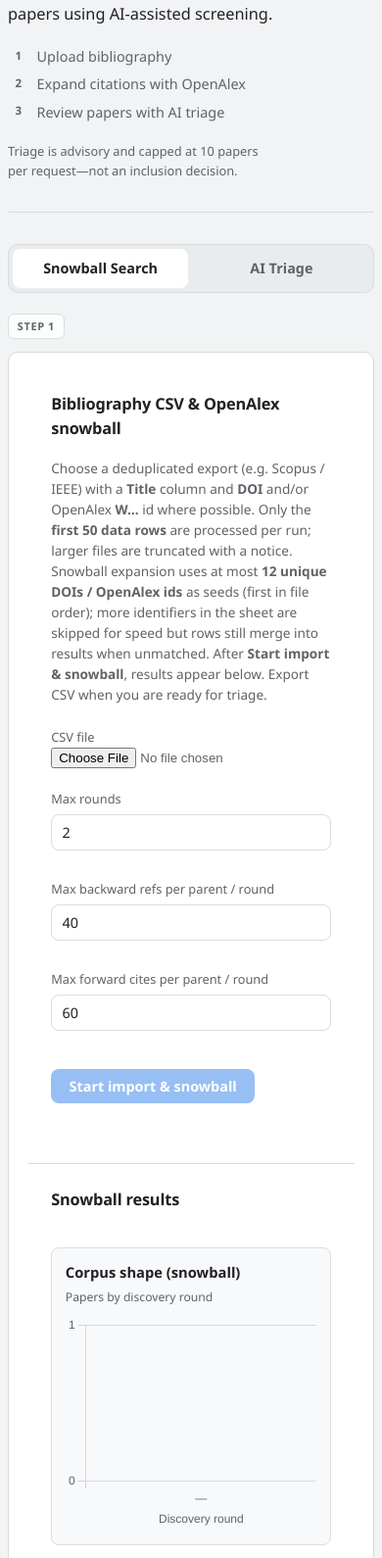
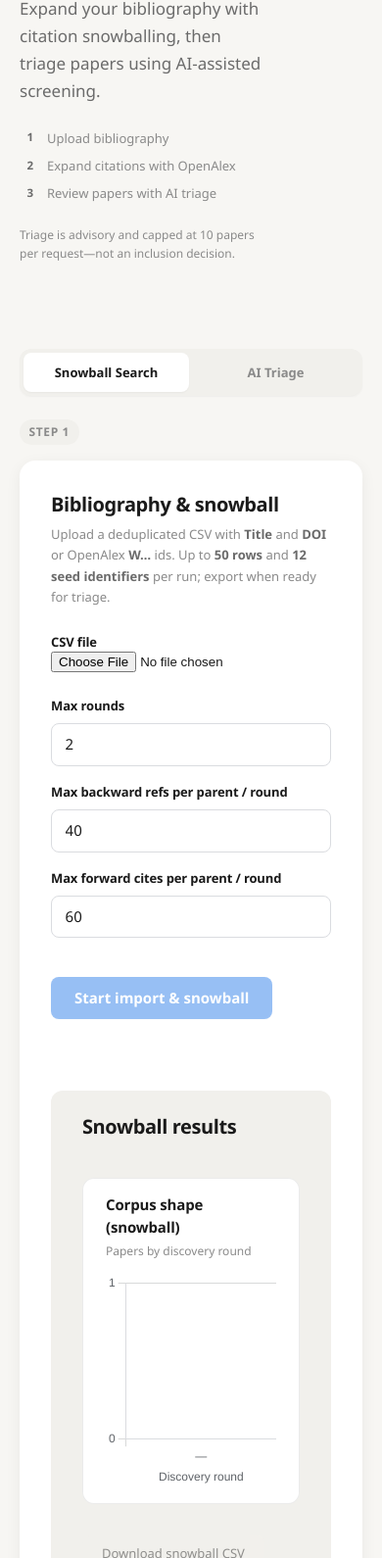
Before and after one commit to AyeshaAteeqBurney/sms-snowballing-with-triage, a website: page public/index.html in a window 390 px wide. Shown: the part 141-1731 px from the top of the page at 98% size. Drawn offline with nearby package versions, Linux system fonts and the light colour scheme.

Commit message:
Refactor UI layout and styles for snowballing and triage sections
- Updated index.html to enhance the structure and clarity of the snowballing and triage components, including improved section headers and user guidance.
- Refined styles in style.css to support a more cohesive design, introducing new layout variables and enhancing button and form styles for better accessibility.
- Improved overall visual consistency and responsiveness across the application, ensuring a better user experience.

```diff
--- a/public/index.html
+++ b/public/index.html
@@ -86,14 +86,15 @@
           >
             <p class="workflow-step-badge" aria-hidden="true">Step 1</p>
             <div class="card pillar pillar--snowball workflow-stack" aria-label="Snowballing">
-        <div class="pillar__block grid-snowball-config">
-          <h2>Bibliography CSV &amp; OpenAlex snowball</h2>
-          <p class="hint">
-            Choose a deduplicated export (e.g. Scopus / IEEE) with a <strong>Title</strong> column and <strong>DOI</strong> and/or OpenAlex <strong>W…</strong> id where possible.
-            Only the <strong>first 50 data rows</strong> are processed per run; larger files are truncated with a notice.
-            Snowball expansion uses at most <strong>12 unique DOIs / OpenAlex ids</strong> as seeds (first in file order); more identifiers in the sheet are skipped for speed but rows still merge into results when unmatched.
-            After <strong>Start import &amp; snowball</strong>, results appear below. Export CSV when you are ready for triage.
+              <div class="pillar__block grid-snowball-config ui-section">
+                <header class="ui-section__head">
+                  <h2 class="ui-section__title">Bibliography &amp; snowball</h2>
+                  <p class="hint ui-section__lede">
+                    Upload a deduplicated CSV with <strong>Title</strong> and <strong>DOI</strong> or OpenAlex <strong>W…</strong> ids.
+                    Up to <strong>50 rows</strong> and <strong>12 seed identifiers</strong> per run; export when ready for triage.
                   </p>
+                </header>
+                <div class="form-stack">
                   <label class="inline">CSV file
             <input type="file" id="csvFile" accept=".csv,text/csv,text/plain" />
           </label>
@@ -109,6 +110,7 @@
               <input type="number" id="maxFwd" min="1" max="500" value="60" />
             </label>
           </div>
+                  <div class="form-actions">
                     <button type="button" class="primary" id="btnStartSnowball" disabled>Start import &amp; snowball</button>
                     <div class="import-status-cluster" aria-live="polite">
                       <span id="importSpinner" class="import-spinner-host" hidden>
@@ -118,9 +120,13 @@
                       <p id="importStatus" class="status"></p>
                     </div>
                   </div>
+                </div>
+              </div>
 
-        <div class="pillar__block section-snow-results">
-          <h2>Snowball results</h2>
+              <div class="pillar__block section-snow-results ui-section ui-section--results">
+                <header class="ui-section__head">
+                  <h2 class="ui-section__title">Snowball results</h2>
+                </header>
           <p class="hint"><span id="audit"></span></p>
           <p class="hint expansion-detail" id="expansionDetail"></p>
           <div class="chart-box chart-box--solo">
@@ -168,11 +174,14 @@
           >
             <p class="workflow-step-badge" aria-hidden="true">Step 2</p>
             <div class="card pillar pillar--triage workflow-stack" aria-label="AI triage">
-        <div class="pillar__block grid-triage-config">
-          <h2>Advisory AI triage</h2>
-          <div class="callout callout-danger triage-limit-callout" role="note">
-            <strong>Batch limit:</strong> each triage request processes <strong>1–10 rows only</strong> (API-friendly). Choose start row and batch size, run triage, then advance and repeat. Download each batch from triage results or export the accumulated table.
-          </div>
+              <div class="pillar__block grid-triage-config ui-section">
+                <header class="ui-section__head">
+                  <h2 class="ui-section__title">AI triage</h2>
+                  <p class="notice notice--subtle triage-limit-callout" role="note">
+                    <strong>Batch limit:</strong> each request processes <strong>1–10 rows</strong>. Run batches in sequence, then export accumulated results.
+                  </p>
+                </header>
+                <div class="form-stack">
                   <p class="hint">
             Upload a <strong>snowball export CSV</strong>, or load the current run with the button below. Criteria are advisory—manual screening stays authoritative.
           </p>
@@ -202,17 +211,21 @@
           <label class="inline">Model
             <select id="model"></select>
           </label>
+                  <div class="form-actions">
                     <button type="button" class="primary" id="btnTriage" disabled>Run triage on batch</button>
                     <p id="triageGateHint" class="status triage-gate-hint">Load a triage CSV or finish a snowball run, then click “Load current snowball results.”</p>
                     <div id="triageStatus" class="triage-status-msg" aria-live="polite"></div>
                   </div>
+                </div>
+              </div>
 
-        <div class="pillar__block section-triage-results">
-          <h2>Triage results</h2>
-          <div class="callout" id="chartCallout">
-            <strong>Why triage matters:</strong> Snowballing finds citation-linked papers but not topic fit by itself.
-            <strong>Advisory AI triage</strong> scores batches against your criteria (not inclusion decisions).
-          </div>
+              <div class="pillar__block section-triage-results ui-section ui-section--results">
+                <header class="ui-section__head">
+                  <h2 class="ui-section__title">Triage results</h2>
+                  <p class="callout" id="chartCallout">
+                    <strong>Advisory scores only</strong> — snowballing finds linked papers; triage estimates topic fit. Manual screening stays authoritative.
+                  </p>
+                </header>
           <p class="hint" id="triageAccumHint">No triage batches completed yet—run triage on a batch above.</p>
           <div class="chart-box chart-box--solo">
             <h3>Estimated relevance (AI triage)</h3>
--- a/public/style.css
+++ b/public/style.css
@@ -1,18 +1,45 @@
 /* Theme via html[data-theme="light|dark"] — set in head script + theme toggle. */
 :root {
-  --font: "Segoe UI", system-ui, -apple-system, sans-serif;
-  --radius: 10px;
+  --font: "Segoe UI", system-ui, -apple-system, BlinkMacSystemFont, sans-serif;
+  --radius-sm: 8px;
+  --radius: 12px;
+  --radius-lg: 16px;
+  --space-1: 0.25rem;
+  --space-2: 0.5rem;
+  --space-3: 0.75rem;
+  --space-4: 1rem;
+  --space-5: 1.5rem;
+  --space-6: 2rem;
+  --space-7: 2.75rem;
+  --space-8: 3rem;
+  --space-9: 4rem;
+  --page-top: clamp(2.5rem, 6vh, 4rem);
+  --text-xs: 0.75rem;
+  --text-sm: 0.8125rem;
+  --text-base: 0.9375rem;
+  --text-lg: 1.0625rem;
+  --text-xl: 1.25rem;
+  --leading-tight: 1.25;
+  --leading-normal: 1.55;
+  --leading-relaxed: 1.65;
+  --layout-max: min(76rem, calc(100vw - 2.5rem));
+  --layout-gutter: clamp(1.25rem, 4vw, 2.5rem);
 }
 
 :root[data-theme="light"] {
   color-scheme: light;
-  --bg: #f1f3f4;
+  --bg: #f7f6f3;
   --surface: #ffffff;
   --surface-elevated: #ffffff;
-  --border: #dadce0;
-  --border-strong: #bdc1c6;
-  --text: #202124;
-  --muted: #5f6368;
+  --surface-muted: #f1f0ec;
+  --surface-inset: #eae9e5;
+  --border: rgba(0, 0, 0, 0.08);
+  --border-strong: rgba(0, 0, 0, 0.14);
+  --text: #1a1a1a;
+  --muted: #6b6b6b;
+  --muted-subtle: #8a8a8a;
+  --shadow-sm: 0 1px 2px rgba(0, 0, 0, 0.04);
+  --shadow-md: 0 4px 16px rgba(0, 0, 0, 0.06);
   --accent: #1a73e8;
   --accent-hover: #1967d2;
   --accent-text: #ffffff;
@@ -22,7 +49,7 @@
   --table-hover: rgba(26, 115, 232, 0.06);
   --callout-bg: rgba(26, 115, 232, 0.06);
   --callout-border: rgba(26, 115, 232, 0.35);
-  --chart-inner: #f8f9fa;
+  --chart-inner: #f1f0ec;
   --chart-grid: rgba(60, 64, 67, 0.2);
   --chart-muted: #5f6368;
   --chart-fg: #202124;
@@ -34,13 +61,18 @@
 
 :root[data-theme="dark"] {
   color-scheme: dark;
-  --bg: #202124;
-  --surface: #303134;
-  --surface-elevated: #303134;
-  --border: #3c4043;
-  --border-strong: #5f6368;
-  --text: #e8eaed;
-  --muted: #9aa0a6;
+  --bg: #161618;
+  --surface: #222326;
+  --surface-elevated: #2a2b30;
+  --surface-muted: #1e1f23;
+  --surface-inset: #18191c;
+  --border: rgba(255, 255, 255, 0.08);
+  --border-strong: rgba(255, 255, 255, 0.14);
+  --text: #ececec;
+  --muted: #a3a3a8;
+  --muted-subtle: #7a7a80;
+  --shadow-sm: 0 1px 2px rgba(0, 0, 0, 0.35);
+  --shadow-md: 0 8px 24px rgba(0, 0, 0, 0.45);
   --accent: #8ab4f8;
   --accent-hover: #aecbfa;
   --accent-text: #202124;
@@ -66,32 +98,37 @@
 
 body {
   margin: 0;
+  padding: calc(var(--page-top) + env(safe-area-inset-top, 0px)) 0 var(--space-8);
   font-family: var(--font);
+  font-size: var(--text-base);
   background: var(--bg);
   color: var(--text);
-  line-height: 1.55;
+  line-height: var(--leading-normal);
   min-height: 100vh;
   overflow-x: clip;
+  -webkit-font-smoothing: antialiased;
 }
 
 .wrap {
   width: 100%;
   max-width: 100%;
   margin: 0;
-  padding: 1.25rem clamp(0.5rem, 1.2vw, 0.75rem) 2.5rem;
+  padding: 0 var(--layout-gutter);
   box-sizing: border-box;
   min-width: 0;
   display: flex;
   flex-direction: column;
+  align-items: center;
   gap: 0;
 }
 
 /* Hero: full-width band, content constrained; workspace layout is separate below. */
 .page-header {
   width: 100%;
-  margin: 0 0 2rem;
-  padding: 0.25rem 0 2rem;
-  border-bottom: 1px solid var(--border);
+  max-width: var(--layout-max);
+  margin: 0 0 var(--space-7);
+  padding: var(--space-2) 0 var(--space-7);
+  border-bottom: none;
   box-sizing: border-box;
 }
 
@@ -100,7 +137,8 @@ body {
   align-items: flex-start;
   justify-content: space-between;
   gap: 1rem;
-  max-width: min(56rem, 100%);
+  width: 100%;
+  max-width: var(--layout-max);
   margin: 0 auto 0;
 }
 
@@ -115,27 +153,27 @@ body {
   flex-shrink: 0;
   display: inline-flex;
   align-items: center;
-  gap: 0.4rem;
+  gap: var(--space-2);
   margin: 0;
   margin-top: 0.15rem;
-  padding: 0.45rem 0.75rem;
+  padding: 0.5rem 0.85rem;
   font-family: var(--font);
-  font-size: 0.8rem;
+  font-size: var(--text-xs);
   font-weight: 600;
-  color: var(--muted);
-  background: var(--surface-elevated);
-  border: 1px solid var(--border);
-  border-radius: 8px;
+  color: var(--muted-subtle);
+  background: var(--surface-muted);
+  border: none;
+  border-radius: var(--radius-sm);
   cursor: pointer;
+  box-shadow: var(--shadow-sm);
   transition:
     color 0.15s ease,
-    border-color 0.15s ease,
     background 0.15s ease;
 }
 
 .theme-toggle:hover {
   color: var(--text);
-  border-color: var(--border-strong);
+  background: var(--surface-inset);
 }
 
 .theme-toggle:focus-visible {
@@ -167,39 +205,40 @@ body {
 }
 
 .page-header__title {
-  font-size: clamp(1.5rem, 2.5vw, 1.85rem);
+  font-size: clamp(1.625rem, 2.8vw, 2rem);
   font-weight: 600;
-  letter-spacing: -0.03em;
-  line-height: 1.2;
-  margin: 0 0 0.65rem;
+  letter-spacing: -0.035em;
+  line-height: var(--leading-tight);
+  margin: 0 0 var(--space-3);
   color: var(--text);
 }
 
 .page-header__lede {
-  margin: 0 0 1.35rem;
-  font-size: 1.02rem;
-  line-height: 1.55;
-  color: var(--text);
+  margin: 0 0 var(--space-5);
+  font-size: var(--text-lg);
+  line-height: var(--leading-relaxed);
+  color: var(--muted);
   font-weight: 400;
+  max-width: 38rem;
 }
 
 .page-header__steps {
-  margin: 0 0 1.25rem;
+  margin: 0 0 var(--space-5);
   padding: 0;
   list-style: none;
   counter-reset: hero-step;
   display: flex;
   flex-direction: column;
-  gap: 0.45rem;
+  gap: var(--space-2);
 }
 
 .page-header__steps li {
   counter-increment: hero-step;
   position: relative;
-  padding-left: 1.85rem;
-  font-size: 0.9rem;
-  line-height: 1.45;
-  color: var(--muted);
+  padding-left: 1.75rem;
+  font-size: var(--text-sm);
+  line-height: var(--leading-normal);
+  color: var(--muted-subtle);
 }
 
 .page-header__steps li::before {
@@ -217,17 +256,86 @@ body {
 
 .page-header__note {
   margin: 0;
-  font-size: 0.8rem;
-  line-height: 1.5;
-  color: var(--muted);
+  font-size: var(--text-xs);
+  line-height: var(--leading-normal);
+  color: var(--muted-subtle);
+  max-width: 40rem;
 }
 
 .page-main {
   width: 100%;
-  max-width: min(52rem, 100%);
+  max-width: var(--layout-max);
   margin: 0 auto;
   min-width: 0;
   flex: 1;
+}
+
+/* Layout primitives: section rhythm, form stacks, actions. */
+.ui-section__head {
+  margin-bottom: var(--space-5);
+}
+
+.ui-section__title {
+  margin: 0 0 var(--space-2);
+  font-size: var(--text-xl);
+  font-weight: 600;
+  letter-spacing: -0.02em;
+  line-height: var(--leading-tight);
+  color: var(--text);
+}
+
+.ui-section__lede {
+  margin: 0;
+  max-width: min(52rem, 100%);
+}
+
+.form-stack {
+  display: flex;
+  flex-direction: column;
+  gap: var(--space-5);
+}
+
+.form-stack > label {
+  margin-bottom: 0;
+}
+
+.form-stack > .grid {
+  margin-bottom: 0;
+}
+
+.form-actions {
+  display: flex;
+  flex-direction: column;
+  align-items: flex-start;
+  gap: var(--space-3);
+  margin-top: var(--space-2);
+  padding-top: var(--space-2);
+}
+
+.form-actions > button.primary {
+  margin-top: 0;
+}
+
+.notice {
+  margin: 0;
+  padding: var(--space-3) var(--space-4);
+  font-size: var(--text-sm);
+  line-height: var(--leading-normal);
+  color: var(--muted);
+  border-radius: var(--radius-sm);
+  max-width: min(52rem, 100%);
+}
+
+.notice strong {
+  font-weight: 600;
+  color: var(--text);
+}
+
+.notice--subtle {
+  background: var(--surface-muted);
+  border: none;
+  border-left: 3px solid color-mix(in srgb, var(--accent) 55%, transparent);
+  border-radius: var(--radius-sm);
 }
 
 /* Tabbed workflow (vanilla JS — panels stay mounted for state). */
@@ -238,26 +346,27 @@ body {
 
 .workflow-tabs {
   display: flex;
-  gap: 0.35rem;
-  margin: 0 0 1.25rem;
-  padding: 0.25rem;
-  border-radius: 10px;
-  background: color-mix(in srgb, var(--border) 35%, transparent);
-  border: 1px solid var(--border);
+  gap: var(--space-1);
+  margin: 0 0 var(--space-5);
+  padding: var(--space-1);
+  border-radius: var(--radius);
+  background: var(--surface-muted);
+  border: none;
+  box-shadow: var(--shadow-sm);
 }
 
 .workflow-tabs__btn {
   flex: 1;
   margin: 0;
   margin-top: 0;
-  padding: 0.65rem 1rem;
+  padding: 0.7rem var(--space-4);
   font-family: var(--font);
-  font-size: 0.9rem;
+  font-size: var(--text-sm);
   font-weight: 600;
-  color: var(--muted);
+  color: var(--muted-subtle);
   background: transparent;
   border: none;
-  border-radius: 8px;
+  border-radius: var(--radius-sm);
   cursor: pointer;
   transition:
     color 0.18s ease,
@@ -266,14 +375,14 @@ body {
 }
 
 .workflow-tabs__btn:hover:not(.workflow-tabs__btn--active) {
-  color: var(--text);
-  background: color-mix(in srgb, var(--surface-elevated) 55%, transparent);
+  color: var(--muted);
+  background: color-mix(in srgb, var(--surface-elevated) 70%, transparent);
 }
 
 .workflow-tabs__btn--active {
   color: var(--text);
   background: var(--surface-elevated);
-  box-shadow: 0 1px 3px color-mix(in srgb, var(--bg) 40%, transparent);
+  box-shadow: var(--shadow-sm);
 }
 
 .workflow-tabs__btn:focus-visible {
@@ -318,48 +427,28 @@ body {
 
 .workflow-step-badge {
   display: inline-block;
-  margin: 0 0 0.85rem;
-  padding: 0.2rem 0.55rem;
-  font-size: 0.68rem;
+  margin: 0 0 var(--space-4);
+  padding: 0.22rem 0.6rem;
+  font-size: var(--text-xs);
   font-weight: 600;
-  letter-spacing: 0.06em;
+  letter-spacing: 0.05em;
   text-transform: uppercase;
-  color: var(--muted);
-  border: 1px solid var(--border);
-  border-radius: 6px;
-  background: color-mix(in srgb, var(--surface-elevated) 80%, var(--bg));
+  color: var(--muted-subtle);
+  border: none;
+  border-radius: 999px;
+  background: var(--surface-muted);
 }
 
 .workflow-stack {
   margin-bottom: 0;
 }
 
-.workflow-stack.pillar > .pillar__block:first-child:not(:only-child) {
-  padding: 1.35rem 1.5rem 1.15rem;
-}
-
-.workflow-stack.pillar > .pillar__block:last-child:not(:only-child) {
-  padding: 1.5rem 1.5rem 1.35rem;
-  margin-top: 0.25rem;
-}
-
-.workflow-stack .hint {
-  margin-bottom: 0.85rem;
-}
-
-.workflow-stack label {
-  margin-bottom: 0.85rem;
-}
-
-.workflow-stack h2 {
-  margin-bottom: 1rem;
-}
-
 .actions--row {
   display: flex;
   flex-wrap: wrap;
-  gap: 0.55rem;
+  gap: var(--space-3);
   align-items: center;
+  margin-top: var(--space-2);
 }
 
 .workflow-next {
@@ -381,49 +470,54 @@ body {
 .pillar {
   display: flex;
   flex-direction: column;
-  gap: 0;
-  padding: 0;
+  gap: var(--space-6);
 }
 
-.pillar > .pillar__block:first-child:not(:only-child) {
-  padding: 1.15rem 1.2rem 1rem;
+.pillar > .pillar__block {
+  min-width: 0;
 }
 
 .pillar > .pillar__block:last-child:not(:only-child) {
-  padding: 1.15rem 1.2rem;
-  border-top: 1px solid var(--border);
   flex: 1;
   display: flex;
   flex-direction: column;
   min-height: 0;
+  padding: var(--space-5) var(--space-6);
+  border-radius: var(--radius);
+  background: var(--surface-muted);
+  border-top: none;
 }
 
-.pillar > .pillar__block:only-child {
-  padding: 1.15rem 1.2rem;
+.pillar > .pillar__block:first-child:not(:only-child) {
+  padding: 0;
 }
 
-@media (min-width: 900px) {
-  .page-main {
-    max-width: min(56rem, 100%);
+@media (min-width: 1200px) {
+  :root {
+    --layout-max: min(80rem, calc(100vw - 3rem));
+  }
+
+  .grid {
+    grid-template-columns: repeat(auto-fill, minmax(min(240px, 100%), 1fr));
+    gap: var(--space-5);
   }
 }
 
 .triage-batch-grid {
-  margin-top: 0.5rem;
+  margin-top: 0;
 }
 
 .triage-limit-callout {
-  font-size: 0.84rem;
-  margin-bottom: 0.65rem;
+  margin: 0;
 }
 
 .chart-box--solo {
-  margin-bottom: 0.75rem;
+  margin: var(--space-4) 0 var(--space-5);
 }
 
-.section-snow-results h2,
-.section-triage-results h2 {
-  margin-bottom: 0.5rem;
+.section-snow-results .ui-section__head,
+.section-triage-results .ui-section__head {
+  margin-bottom: var(--space-4);
 }
 
 .triage-rel {
@@ -439,18 +533,26 @@ h1 {
 }
 
 h2 {
-  font-size: 1.02rem;
+  font-size: var(--text-xl);
   font-weight: 600;
-  margin: 0 0 0.75rem;
-  letter-spacing: -0.01em;
+  margin: 0 0 var(--space-3);
+  letter-spacing: -0.02em;
+  line-height: var(--leading-tight);
 }
 
 .card {
   background: var(--surface-elevated);
-  border: 1px solid var(--border);
-  border-radius: var(--radius);
-  padding: 1.15rem 1.2rem;
-  margin-bottom: 1rem;
+  border: none;
+  border-radius: var(--radius-lg);
+  padding: 0;
+  margin-bottom: var(--space-5);
+  box-shadow: var(--shadow-md);
+}
+
+/* Must follow .card — otherwise padding: 0 wins on .card.pillar */
+.card.pillar {
+  padding: clamp(var(--space-6), 3vw, var(--space-7))
+    clamp(var(--space-6), 4.5vw, 3rem);
 }
 
 textarea,
@@ -460,14 +562,21 @@ input[type="number"],
 select {
   width: 100%;
   max-width: 100%;
-  padding: 0.5rem 0.65rem;
-  border-radius: 8px;
+  padding: 0.65rem 0.85rem;
+  border-radius: var(--radius-sm);
   border: 1px solid var(--input-border);
   background: var(--input-bg);
   color: var(--text);
   font-family: var(--font);
-  font-size: 0.9rem;
-  margin-top: 0.35rem;
+  font-size: var(--text-base);
+  margin-top: var(--space-2);
+  line-height: 1.4;
+  transition: border-color 0.15s ease, box-shadow 0.15s ease;
+}
+
+textarea {
+  min-height: 7rem;
+  resize: vertical;
 }
 
 textarea:focus,
@@ -479,54 +588,62 @@ select:focus {
 
 label {
   display: block;
-  font-size: 0.8rem;
-  color: var(--muted);
-  margin-bottom: 0.65rem;
+  font-size: var(--text-sm);
+  font-weight: 600;
+  color: var(--text);
+  margin-bottom: 0;
+  letter-spacing: -0.01em;
 }
 
 label.inline {
-  display: inline-block;
+  display: block;
   width: auto;
-  margin-top: 0.65rem;
 }
 
 .snowball-caps-grid {
-  margin-top: 0.5rem;
+  margin-top: 0;
 }
 
 .file-pick-hint {
-  margin-top: 0.4rem;
-  font-size: 0.86rem;
+  margin: 0;
+  font-size: var(--text-xs);
 }
 
 #btnStartSnowball {
-  margin-top: 0.55rem;
+  margin-top: 0;
 }
 
 .grid {
   display: grid;
-  /* min(...) keeps tracks within the card; fixed 220px min overflowed narrow half-columns */
   grid-template-columns: repeat(auto-fill, minmax(min(220px, 100%), 1fr));
-  gap: 1rem;
-  margin-bottom: 1rem;
+  gap: var(--space-4);
+  margin-bottom: 0;
   min-width: 0;
 }
 
 .hint {
-  font-size: 0.85rem;
+  font-size: var(--text-sm);
+  font-weight: 400;
+  line-height: var(--leading-relaxed);
+  color: var(--muted-subtle);
+  margin: 0;
+}
+
+.hint strong {
   color: var(--muted);
-  margin: 0 0 0.65rem;
+  font-weight: 600;
 }
 
 button {
   font-family: var(--font);
-  font-size: 0.9rem;
+  font-size: var(--text-sm);
   font-weight: 600;
-  padding: 0.5rem 1.15rem;
-  border-radius: 8px;
+  padding: 0.62rem 1.25rem;
+  border-radius: var(--radius-sm);
   border: none;
   cursor: pointer;
-  margin-top: 0.45rem;
+  margin-top: 0;
+  line-height: 1.3;
 }
 
 button:disabled {
@@ -537,28 +654,33 @@ button:disabled {
 button.primary {
   background: var(--accent);
   color: var(--accent-text);
+  padding: 0.72rem 1.5rem;
+  font-size: var(--text-base);
+  box-shadow: var(--shadow-sm);
 }
 
 :root[data-theme="dark"] button.primary {
-  color: #202124;
+  color: #161618;
 }
 
 button.primary:hover:not(:disabled) {
-  filter: brightness(1.06);
+  filter: brightness(1.05);
+  box-shadow: var(--shadow-md);
 }
 
 button.secondary {
-  background: transparent;
-  color: var(--accent);
-  border: 1px solid var(--border-strong);
+  background: var(--surface-muted);
+  color: var(--text);
+  border: none;
+  font-weight: 500;
 }
 
 button.secondary:hover:not(:disabled) {
-  background: var(--table-hover);
+  background: var(--surface-inset);
 }
 
 .actions {
-  margin-bottom: 0.65rem;
+  margin-bottom: var(--space-4);
 }
 
 .table-pager {
@@ -577,9 +699,9 @@ button.secondary:hover:not(:disabled) {
 }
 
 .status {
-  font-size: 0.86rem;
-  color: var(--muted);
-  margin-top: 0.55rem;
+  font-size: var(--text-sm);
+  color: var(--muted-subtle);
+  margin-top: 0;
   min-height: 1.2em;
 }
 
@@ -591,8 +713,9 @@ button.secondary:hover:not(:disabled) {
 .import-status-cluster {
   display: flex;
   align-items: flex-start;
-  gap: 0.65rem;
-  margin-top: 0.55rem;
+  gap: var(--space-3);
+  margin-top: 0;
+  width: 100%;
 }
 
 .import-status-cluster .status {
@@ -655,8 +778,9 @@ button.secondary:hover:not(:disabled) {
 }
 
 .triage-gate-hint {
-  margin-top: 0.35rem;
-  font-size: 0.82rem;
+  margin-top: 0;
+  font-size: var(--text-xs);
+  color: var(--muted-subtle);
 }
 
 .triage-gate-hint[hidden] {
@@ -665,8 +789,10 @@ button.secondary:hover:not(:disabled) {
 
 .table-wrap {
   overflow-x: auto;
-  border: 1px solid var(--border);
-  border-radius: 8px;
+  border: none;
+  border-radius: var(--radius-sm);
+  background: var(--surface);
+  box-shadow: inset 0 0 0 1px var(--border);
 }
 
 table {
@@ -677,18 +803,18 @@ table {
 
 th,
 td {
-  padding: 0.45rem 0.55rem;
+  padding: 0.55rem 0.7rem;
   border-bottom: 1px solid var(--border);
   text-align: left;
   vertical-align: top;
 }
 
 th {
-  color: var(--muted);
+  color: var(--muted-subtle);
   font-weight: 600;
   text-transform: uppercase;
-  font-size: 0.7rem;
-  letter-spacing: 0.05em;
+  font-size: var(--text-xs);
+  letter-spacing: 0.04em;
 }
 
 tbody tr:hover {
@@ -701,40 +827,45 @@ td a {
 }
 
 footer {
-  font-size: 0.78rem;
-  color: var(--muted);
-  margin-top: 1.25rem;
-  padding-top: 1rem;
-  border-top: 1px solid var(--border);
+  font-size: var(--text-xs);
+  line-height: var(--leading-relaxed);
+  color: var(--muted-subtle);
+  margin-top: var(--space-7);
+  padding-top: var(--space-5);
+  border-top: none;
   width: 100%;
   max-width: none;
 }
 
 .callout {
-  font-size: 0.86rem;
-  color: var(--muted);
-  background: var(--callout-bg);
-  border: 1px solid var(--callout-border);
-  border-radius: 8px;
-  padding: 0.75rem 0.95rem;
-  margin-bottom: 1rem;
-  max-width: 72ch;
+  font-size: var(--text-sm);
+  line-height: var(--leading-normal);
+  color: var(--muted-subtle);
+  background: transparent;
+  border: none;
+  border-left: 3px solid color-mix(in srgb, var(--accent) 40%, transparent);
+  border-radius: 0;
+  padding: 0 0 0 var(--space-4);
+  margin: 0 0 var(--space-5);
+  max-width: min(56rem, 100%);
 }
 
 .callout strong {
-  color: var(--text);
+  color: var(--muted);
+  font-weight: 600;
 }
 
-/* Triage in progress — same card-width “alert” as Results callouts, danger tint + spinner */
 .callout-danger {
-  background: color-mix(in srgb, var(--danger) 9%, var(--surface));
-  border: 1px solid color-mix(in srgb, var(--danger) 38%, var(--border));
+  background: var(--surface-inset);
+  border: none;
+  border-left: 3px solid var(--danger);
+  border-radius: var(--radius-sm);
+  padding: var(--space-3) var(--space-4);
   color: var(--muted);
 }
 
 :root[data-theme="dark"] .callout-danger {
-  background: color-mix(in srgb, var(--danger) 14%, var(--surface));
-  border-color: color-mix(in srgb, var(--danger) 45%, var(--border));
+  background: var(--surface-inset);
 }
 
 .triage-status-msg {
@@ -798,21 +929,25 @@ footer {
 }
 
 .chart-box {
-  background: var(--chart-inner);
-  border: 1px solid var(--border);
-  border-radius: 8px;
-  padding: 0.85rem;
+  background: var(--surface);
+  border: none;
+  border-radius: var(--radius);
+  padding: var(--space-4) var(--space-5);
+  box-shadow: inset 0 0 0 1px var(--border);
 }
 
 .chart-box h3 {
-  margin: 0 0 0.3rem;
-  font-size: 0.92rem;
+  margin: 0 0 var(--space-1);
+  font-size: var(--text-base);
+  font-weight: 600;
+  letter-spacing: -0.01em;
+  color: var(--text);
 }
 
 .chart-caption {
-  margin: 0 0 0.55rem;
-  font-size: 0.76rem;
-  color: var(--muted);
+  margin: 0 0 var(--space-3);
+  font-size: var(--text-xs);
+  color: var(--muted-subtle);
 }
 
 .chart-canvas-wrap {
@@ -821,17 +956,13 @@ footer {
 }
 
 .chart-summary {
-  font-size: 0.78rem;
-  color: var(--muted);
-  margin: 0.55rem 0 0;
+  font-size: var(--text-xs);
+  color: var(--muted-subtle);
+  margin: var(--space-3) 0 0;
   min-height: 2.5em;
 }
 
 .expansion-detail {
-  font-size: 0.81rem;
-  max-width: 72ch;
+  font-size: var(--text-xs);
+  max-width: none;
 }
-
-.section-results h2 {
-  margin-bottom: 0.65rem;
-}
```
Lines whose indentation alone changed are shown as unchanged.
